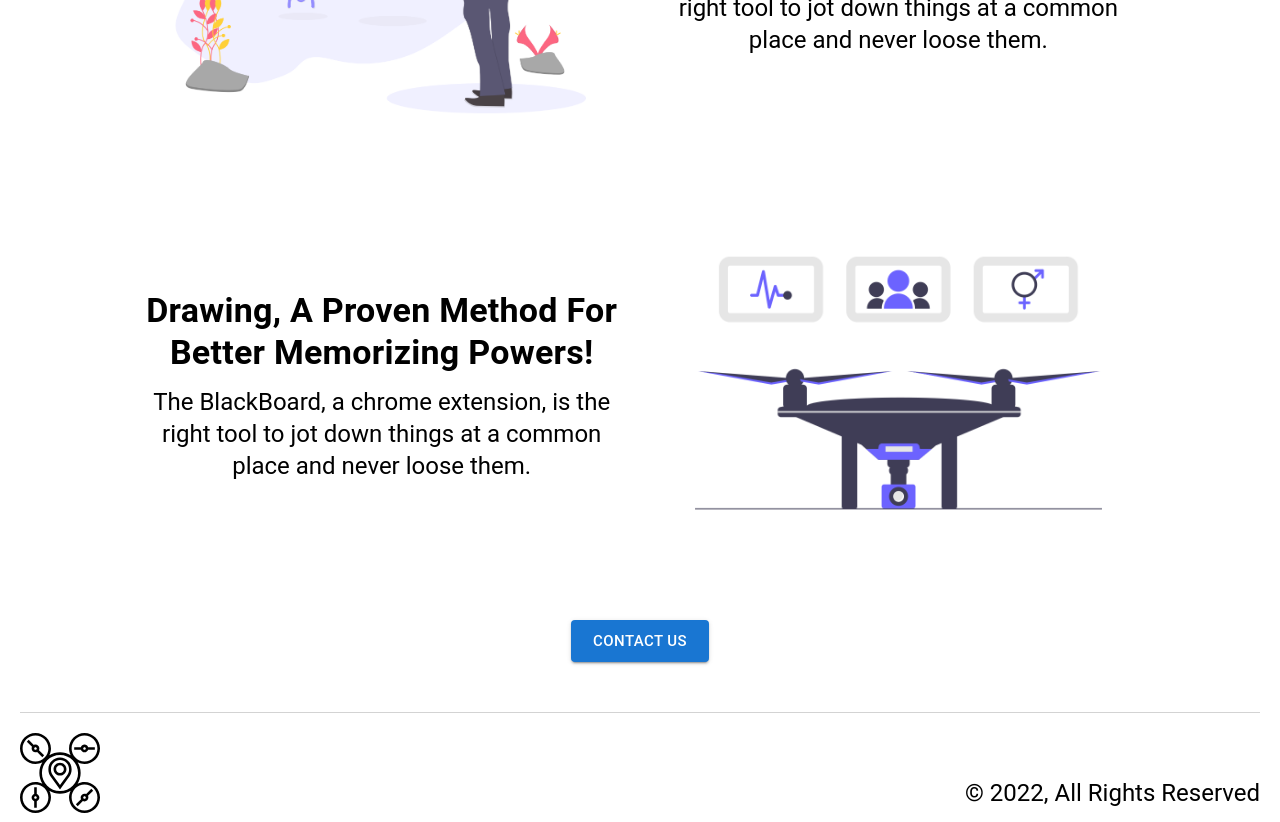
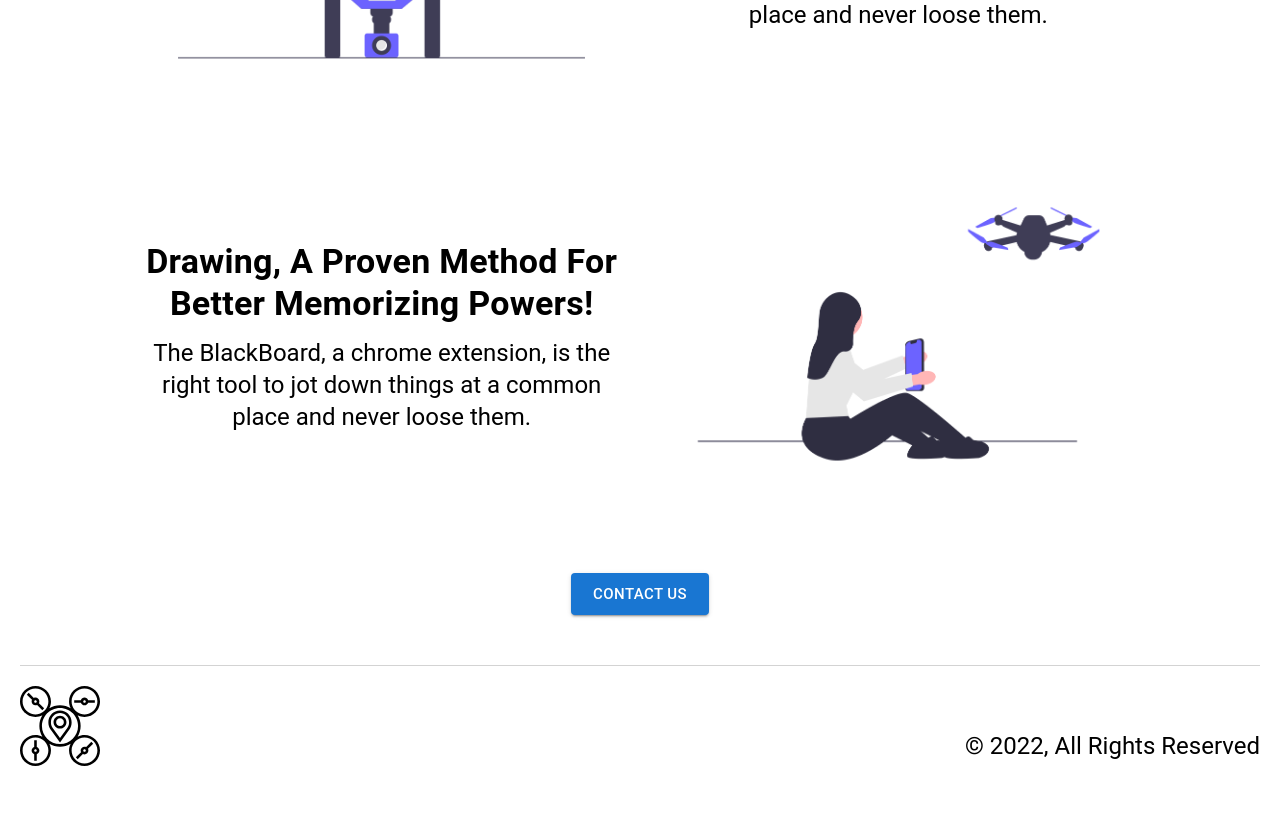
Before and after one commit to bipoool/droneZoneWebSite, a React (Create React App) app: page / in a window 1280 px wide. Shown: the part 1320-2142 px from the top of the page. After the commit the page ends 2095 px from the top, so only its background shows below. Built offline with nearby package versions, Linux system fonts and the light colour scheme.

Commit message:
minor fixes

```diff
--- a/src/App.js
+++ b/src/App.js
@@ -6,6 +6,10 @@ import Footer from "./components/Footer";
 import Block from "./components/Block";
 import Contact from "./components/Card";
 const App = () => {
+  const mainContent = {
+    title : "Drawing, A Proven Method For Better Memorizing Powers!" ,
+    description : "The BlackBoard, a chrome extension, is the right tool to jot down things at a common place and never loose them.",
+  }
   const content = [{
     title : "Drawing, A Proven Method For Better Memorizing Powers!" ,
     description : "The BlackBoard, a chrome extension, is the right tool to jot down things at a common place and never loose them.",
@@ -25,17 +29,17 @@ const App = () => {
     <div className="app">
       <Navbar />
       <div className="body">
-        <Block btn={"button"} img={2} dir={"row"} body={content[0]}/>
+        <Block btn={"button"} img={1} dir={"row"} body={mainContent}/>
         <Typography variant="h2" gutterBottom align="center">
           Features
         </Typography>
 
         {
-          content.map((e, id) => (
-            <div id={`Feature-${id+1}`}>
-              <Block btn={""} img={id+1} dir={e.type} body={e}/>
+          content.map((e, id) =>
+            <div id={`Feature-${id+1}`} key={id}>
+              <Block btn={""} img={id+2} dir={e.type} body={e}/>
             </div>
-          ))
+          )
         }
 
         <div className="end">
```
Also changed, not shown: src/assets/images/drone1.png, src/assets/images/drone2.png.
